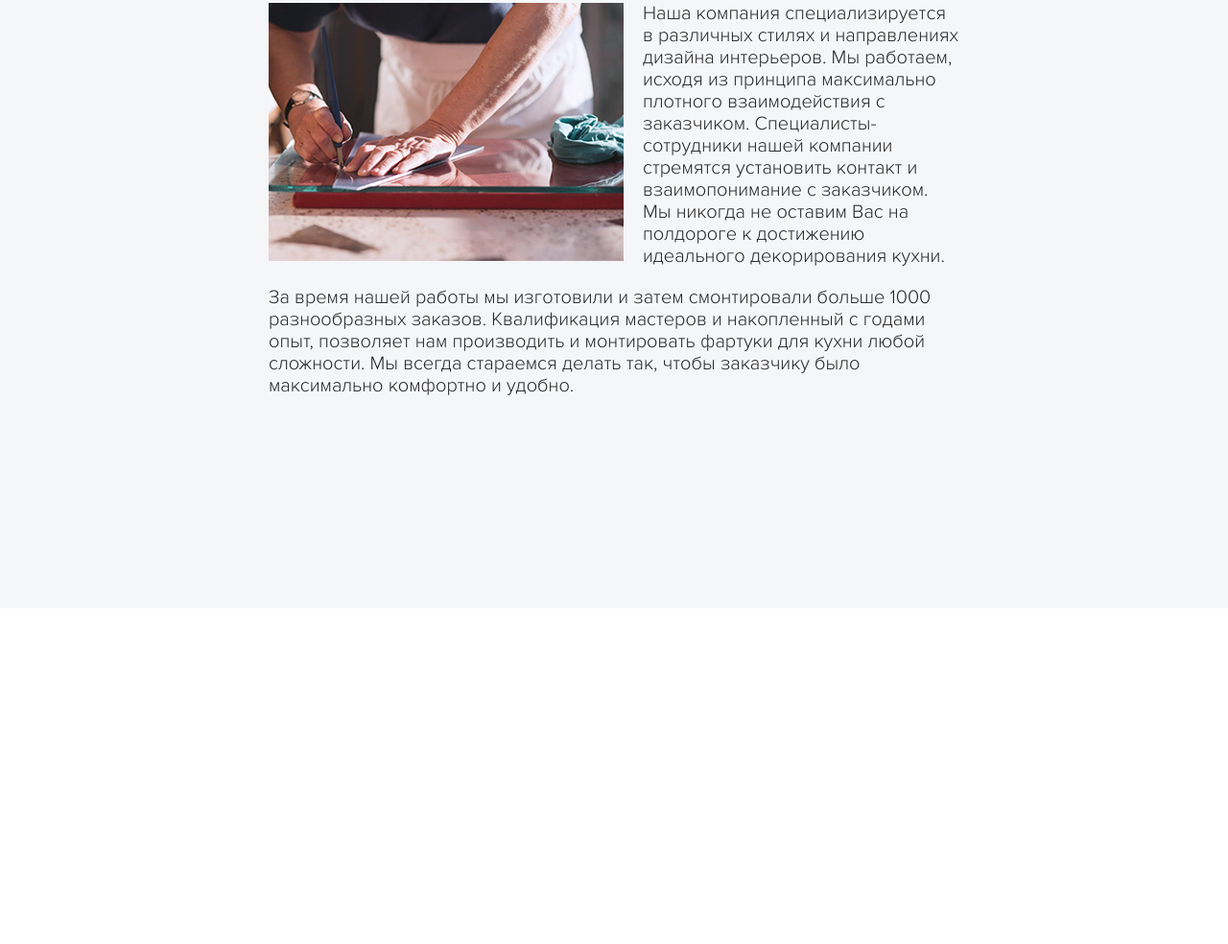
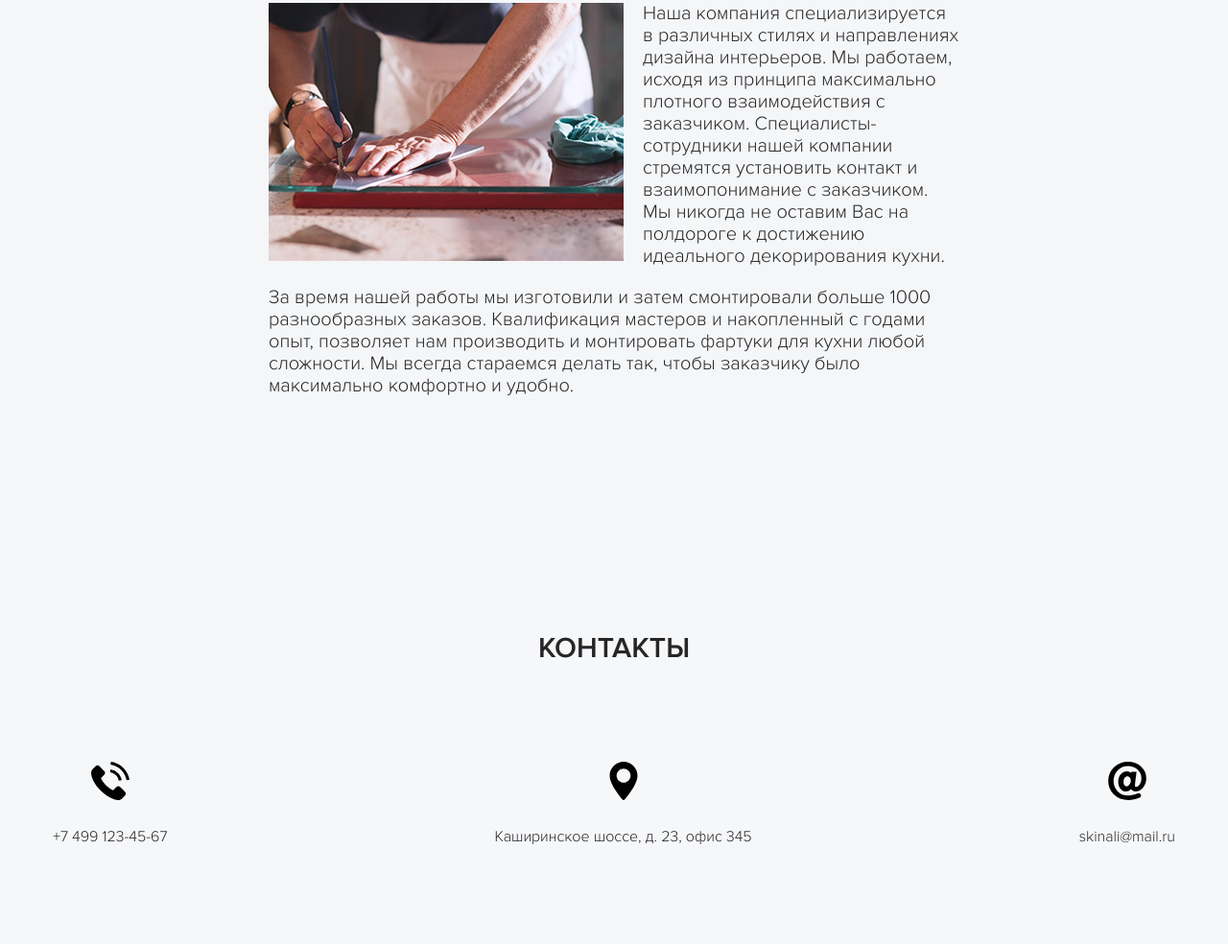
Before and after one commit to Tatyana2070/skinali, a plain HTML site: page index.html in a window 1280 px wide. Shown: the part 7035-8019 px from the top of the page at 96% size. Before the commit the page ends 7669 px from the top, so only its background shows below. Drawn offline with Linux system fonts and the light colour scheme; a script that the page names is missing.

Commit message:
Сверстан блог с контактами. даптирован

```diff
--- a/index.html
+++ b/index.html
@@ -579,6 +579,38 @@
       <!-- /.container -->
     </section>
     <!-- /.section factory -->
+
+    <section class="section contacts">
+      <div class="container">
+        <h2 class="section-title section__title">Контакты</h2>
+        <div class="contacts-block">
+          <div class="contacts-block__item">
+            <img src="img/contacts/phone.svg" alt="" class="contacts__image">
+            <div class="contacts__text">
+              <a href="#" class="contacts__link">+7 499 123-45-67</a>
+            </div>
+          </div>
+          <!-- /.contacts-block__item -->
+          <div class="contacts-block__item">
+            <img src="img/contacts/location.svg" alt="" class="contacts__image">
+            <div class="contacts__text">
+              <address class="contacts__address">Каширинское шоссе, д. 23, офис 345</address>
+            </div>
+          </div>
+          <!-- /.contacts-block__item -->
+          <div class="contacts-block__item">
+            <img src="img/contacts/email.svg" alt="" class="contacts__image">
+            <div class="contacts__text">
+              <a href="#" class="contacts__link">skinali@mail.ru</a>
+            </div>
+          </div>
+          <!-- /.contacts-block__item -->
+        </div>
+        <!-- /.contacts-block -->
+      </div>
+      <!-- /.container -->
+    </section>
+    <!-- /.section contacts -->
   </main>
 
 
--- /dev/null
+++ b/sass/blocks/_contacts.sass
@@ -0,0 +1,27 @@
+.contacts
+  background-color: #f6f7f9
+  &-block
+    display: flex
+    justify-content: space-between
+    flex-wrap: wrap
+    &__item
+      text-align: center
+  &__image
+    width: 40px
+    margin-bottom: 25px
+  &__text
+    font-size: 16px
+  &__link
+    text-decoration: none
+    color: $text-color
+  &__address
+    font-style: normal
+@media (max-width: 768px)
+  .contacts
+    &-block
+      &__item
+        width: 100%
+        margin-bottom: 30px
+    &__address
+      max-width: 200px
+      margin: auto
--- a/sass/style.sass
+++ b/sass/style.sass
@@ -17,3 +17,4 @@
 @import 'blocks/steps'
 @import 'blocks/reviews'
 @import 'blocks/factory'
+@import 'blocks/contacts'
```
Also changed, not shown: css/style.css, img/contacts/email.svg (added), img/contacts/location.svg (added), img/contacts/phone.svg (added), 1 other file.
